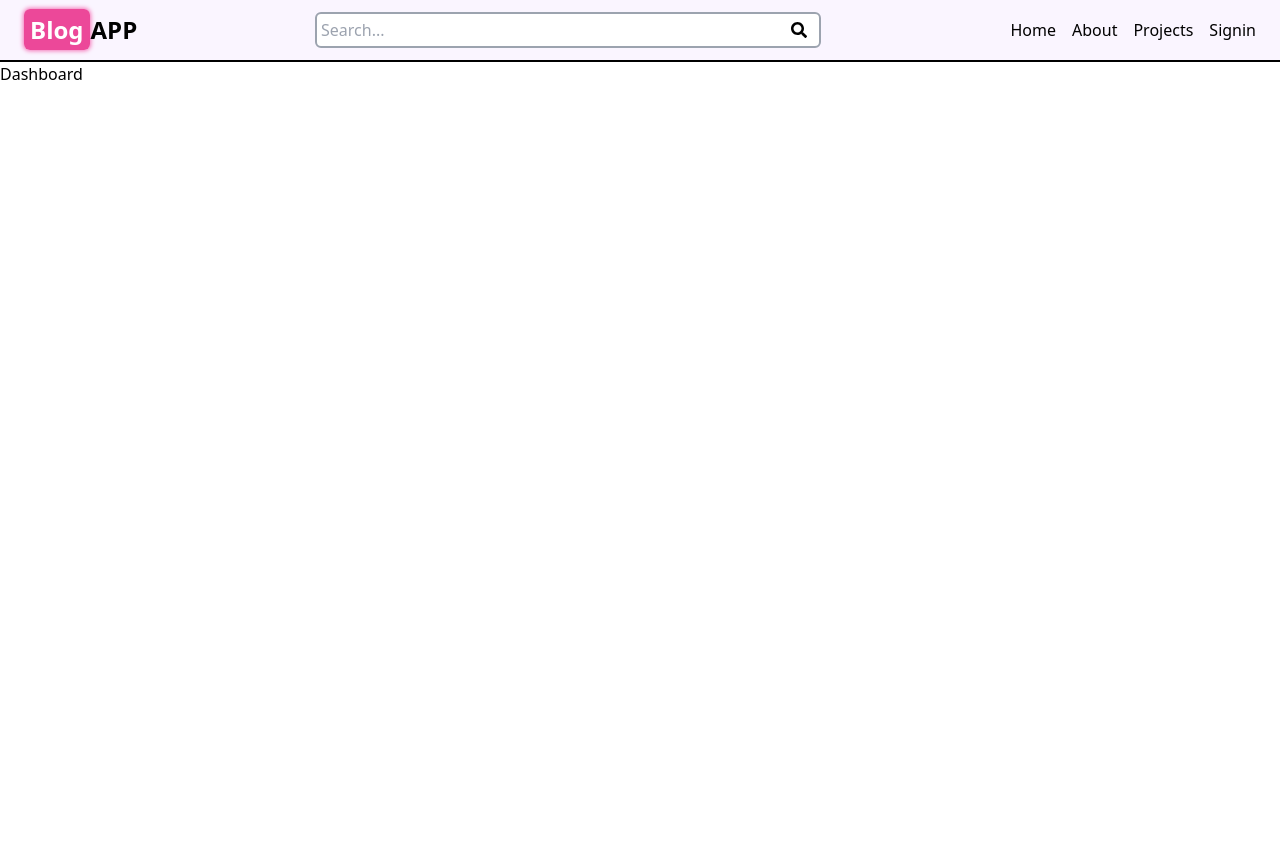
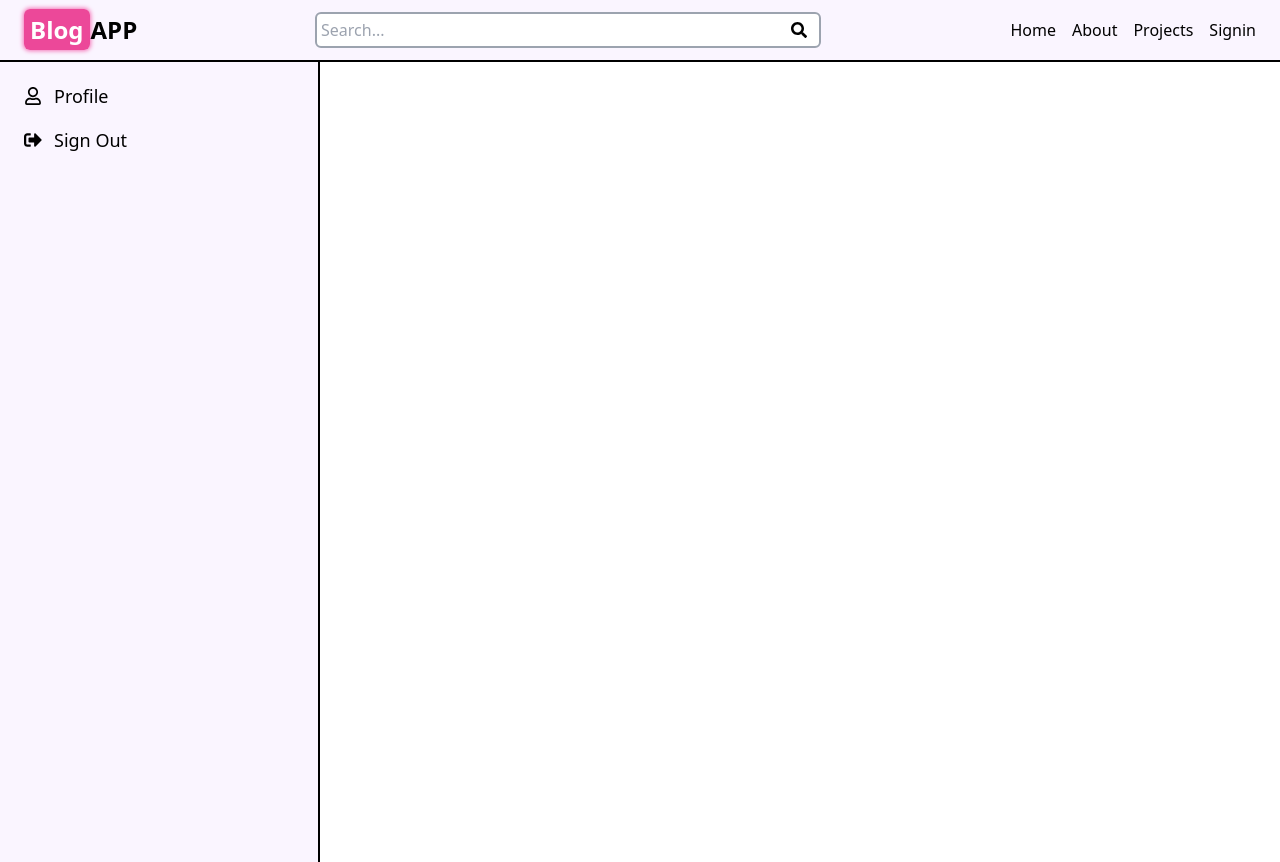
Before and after one commit to armanmahal/5.Blog-app, a React (Create React App) app in the folder client/: page /dashboard in a window 1280 px wide. Before the commit the page ends 800 px from the top, so only its background shows below. Built offline with nearby package versions, Linux system fonts and the light colour scheme.

Commit message:
complete dashboard sidebar

```diff
--- /dev/null
+++ b/client/src/components/DashboardProfile.jsx
@@ -0,0 +1,9 @@
+import React from "react";
+
+export default function DashboardProfile() {
+  return (
+    <div className="flex flex-col items-center w-full border-2 border-red-600">
+      <h1>Profile</h1>
+    </div>
+  );
+}
--- /dev/null
+++ b/client/src/components/DashboardSidebar.jsx
@@ -0,0 +1,40 @@
+import React, { useEffect, useState } from "react";
+import { Link, useLocation } from "react-router-dom";
+import { FaRegUser, FaSignOutAlt } from "react-icons/fa";
+
+export default function DashboardSidebar() {
+  const location = useLocation();
+
+  const [tab, setTab] = useState();
+
+  useEffect(() => {
+    const params = new URLSearchParams(location.search);
+    setTab(params.get("tab"));
+  }, [location.search]);
+
+  return (
+    <div className="w-full border-r-2 border-black flex flex-col gap-2 h-screen bg-purple-50 p-2 px-4 pt-4">
+      <Link
+        to={"/dashboard?tab=profile"}
+        className={` border-gray-500 md:hover:text-gray-600 w-full px-2 py-1 text-lg font-medium rounded-lg  ${
+          tab === "profile" ? "bg-purple-200 border-[1px]" : ""
+        }`}
+      >
+        <div className="flex items-center gap-3">
+          <FaRegUser />
+          <p>Profile</p>
+        </div>
+      </Link>
+
+      <Link
+        to={""}
+        className="md:hover:text-gray-600 w-full px-2 py-1 text-lg font-medium rounded-lg"
+      >
+        <div className="flex items-center gap-3">
+          <FaSignOutAlt />
+          <p>Sign Out</p>
+        </div>
+      </Link>
+    </div>
+  );
+}
--- a/client/src/pages/Dashboard.jsx
+++ b/client/src/pages/Dashboard.jsx
@@ -1,5 +1,51 @@
-import React from "react";
+import React, { useEffect, useState } from "react";
+import { useLocation } from "react-router-dom";
+import DashboardSidebar from "../components/DashboardSidebar";
+import DashboardProfile from "../components/DashboardProfile";
+import { MdArrowForwardIos, MdArrowBackIos } from "react-icons/md";
 
 export default function Dashboard() {
-  return <div>Dashboard</div>;
+  const location = useLocation();
+
+  const [tab, setTab] = useState();
+
+  const [showMenu, setShowMenu] = useState(false);
+
+  useEffect(() => {
+    const params = new URLSearchParams(location.search);
+    setTab(params.get("tab"));
+    setShowMenu(false);
+  }, [location.search]);
+
+  return (
+    <div className="flex relative">
+      {/* SIDEBAR FOR LARGE SCREEN*/}
+      <div className="hidden w-[30%] max-w-80 md:block">
+        <DashboardSidebar />
+      </div>
+
+      {/* SIDEBAR FOR SMALL SCREEN*/}
+
+      <div
+        className={`w-[70%] absolute ${
+          showMenu ? "left-0" : "left-[-72%]"
+        } transition-all`}
+      >
+        <button
+          onClick={() => setShowMenu(!showMenu)}
+          className="md:hidden absolute text-3xl font-extrabold right-[-50px] top-[40vh] "
+        >
+          {showMenu ? <MdArrowBackIos /> : <MdArrowForwardIos />}
+        </button>
+        <DashboardSidebar />
+      </div>
+
+      {/* PROFILE */}
+      {tab === "profile" && (
+        <div className="w-full md:w-[600px]">
+          <DashboardProfile />
+        </div>
+      )}
+    </div>
+  );
 }
```
Also changed, not shown: 1 other file (tests, documents, lock files or other folders).
